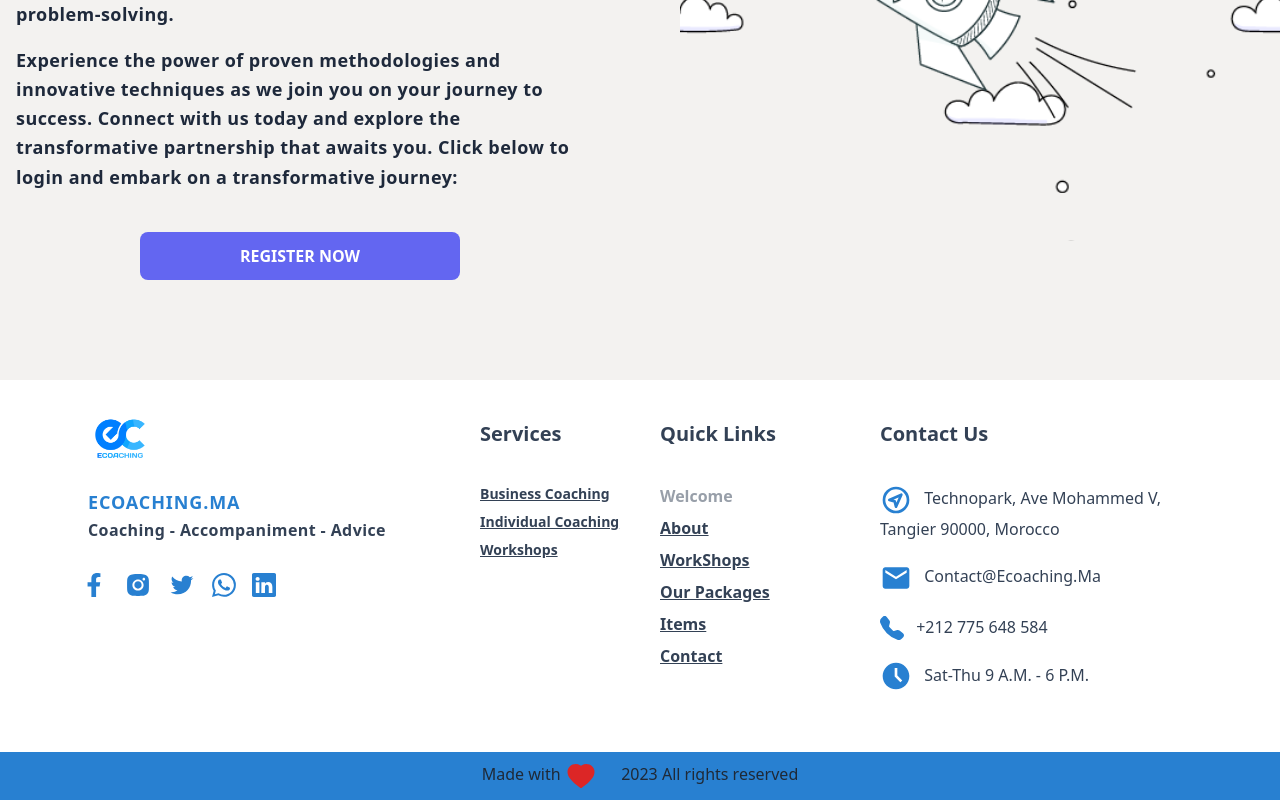
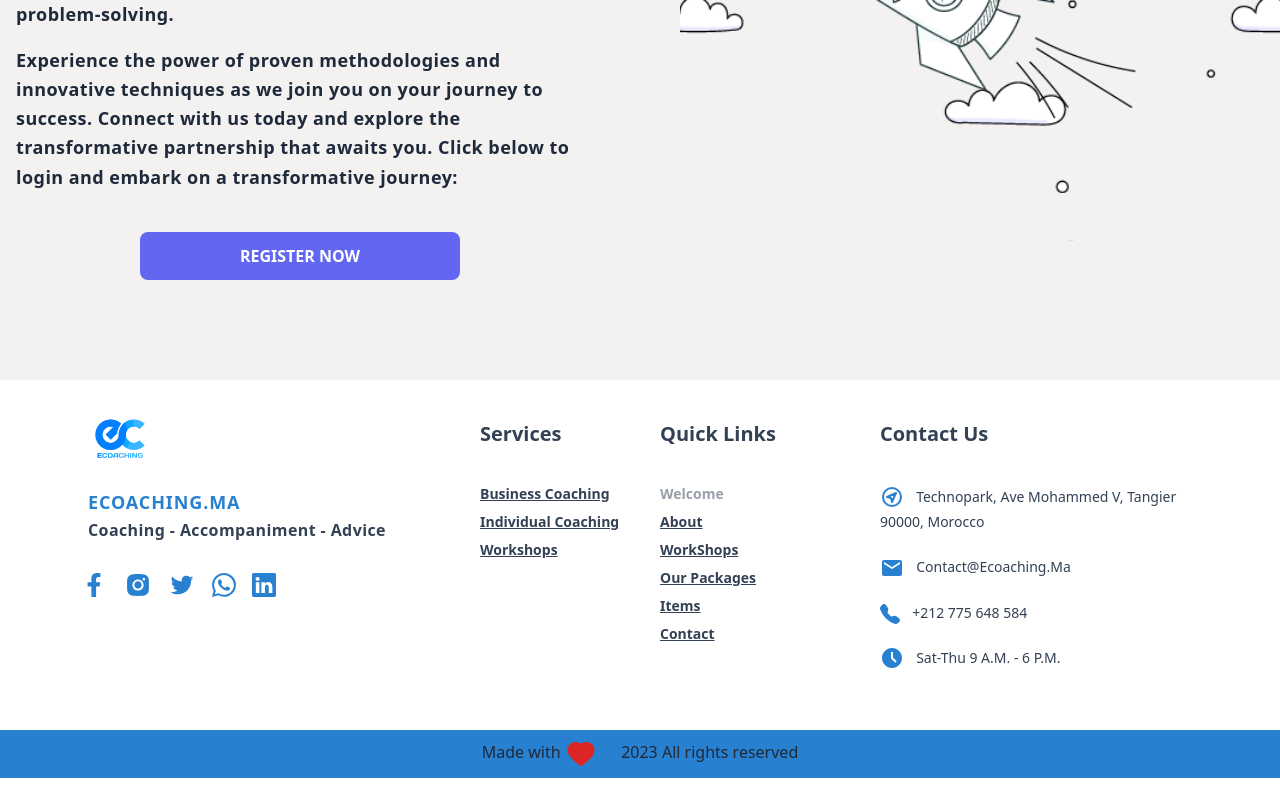
Before and after one commit to mhaddaou/sign-in, a Next.js app: page / in a window 1280 px wide. Shown: the part 578-1378 px from the top of the page. After the commit the page ends 1356 px from the top, so only its background shows below. Built offline with nearby package versions, Linux system fonts and the light colour scheme; some icons are missing.

Commit message:
fixed text size

```diff
--- a/components/Card.tsx
+++ b/components/Card.tsx
@@ -35,7 +35,13 @@ function Card() {
         </div>
         <div className='w-[90%] z-20 mx-auto'>
             <div>
-                <h1 className=' cursor-pointer z-40 text-2xl text-black font-bold'>{context.name}</h1>
+                {
+                    context.name.split(' ').length === 0 ?
+                    <h1 className=' cursor-pointer z-40 text-2xl text-black font-bold'>Mohamed Haddaoui</h1>:
+                    <h1>hello</h1>
+                }
+
+
 
             </div>
             <div>
--- a/components/Footer.tsx
+++ b/components/Footer.tsx
@@ -74,12 +74,12 @@ const Footer = () =>{
                                     <h4 className="font-bold text-xl capitalize">quick links</h4>
                                 </div>
                                 <div className="flex flex-col gap-2">
-                                    <Link className="font-semibold opacity-50   " href="#">Welcome</Link>
-                                    <Link className="font-semibold underline hover:opacity-50  hover:no-underline transition-all duration-500 ease-in-out " href="#">About</Link>
-                                    <Link className="font-semibold underline hover:opacity-50  hover:no-underline transition-all duration-500 ease-in-out " href="#">WorkShops</Link>
-                                    <Link className="font-semibold underline hover:opacity-50  hover:no-underline transition-all duration-500 ease-in-out " href="#">Our Packages</Link>
-                                    <Link className="font-semibold underline hover:opacity-50  hover:no-underline transition-all duration-500 ease-in-out " href="#">Items</Link>
-                                    <Link className="font-semibold underline hover:opacity-50  hover:no-underline transition-all duration-500 ease-in-out " href="#">Contact</Link>
+                                    <Link className="font-semibold opacity-50  text-sm " href="#">Welcome</Link>
+                                    <Link className="font-semibold underline hover:opacity-50 text-sm  hover:no-underline transition-all duration-500 ease-in-out " href="#">About</Link>
+                                    <Link className="font-semibold underline hover:opacity-50 text-sm  hover:no-underline transition-all duration-500 ease-in-out " href="#">WorkShops</Link>
+                                    <Link className="font-semibold underline hover:opacity-50 text-sm  hover:no-underline transition-all duration-500 ease-in-out " href="#">Our Packages</Link>
+                                    <Link className="font-semibold underline hover:opacity-50 text-sm  hover:no-underline transition-all duration-500 ease-in-out " href="#">Items</Link>
+                                    <Link className="font-semibold underline hover:opacity-50 text-sm  hover:no-underline transition-all duration-500 ease-in-out " href="#">Contact</Link>
 
                                 </div>
                             </div>
@@ -91,10 +91,10 @@ const Footer = () =>{
                             </div>
                             <div className="space-y-5">
 
-                                <p>  <TbGps className="w-8 h-8 inline-block text-eco"/>  <span className="leading-relaxed capitalize  pl-2">Technopark, Ave Mohammed V, Tangier 90000, Morocco</span></p>
-                                <p>  <MdEmail className="w-8 h-8 inline-block text-eco"/>  <span className="leading-relaxed capitalize  pl-2">contact@ecoaching.ma</span></p>
-                                <p>  <BsFillTelephoneFill className=" w-6 h-6 inline-block text-eco"/>  <span className="leading-relaxed capitalize  pl-2">+212 775 648 584</span></p>
-                                    <p>  <BiSolidTimeFive className="w-8 h-8 inline-block text-eco"/>  <span className="leading-relaxed capitalize  pl-2">Sat-Thu 9 a.m. - 6 p.m.</span></p>
+                                <p>  <TbGps className="w-6 h-6 inline-block text-eco"/>  <span className="leading-relaxed capitalize text-sm pl-2">Technopark, Ave Mohammed V, Tangier 90000, Morocco</span></p>
+                                <p>  <MdEmail className="w-6 h-6 inline-block text-eco"/>  <span className="leading-relaxed capitalize text-sm pl-2">contact@ecoaching.ma</span></p>
+                                <p>  <BsFillTelephoneFill className=" w-5 h-5 inline-block text-eco"/>  <span className="leading-relaxed capitalize text-sm pl-2">+212 775 648 584</span></p>
+                                    <p>  <BiSolidTimeFive className="w-6 h-6 inline-block text-eco"/>  <span className="leading-relaxed capitalize text-sm pl-2">Sat-Thu 9 a.m. - 6 p.m.</span></p>
                                 {/* <div className="w-[80%] h-12 bg-white rounded-md flex">
                                     <div className="h-full w-[85%]">
                                         <input className="h-full w-full bg-white rounded-l-md text-slate-800 font-semibold px-2 focus:outline-none"
```
